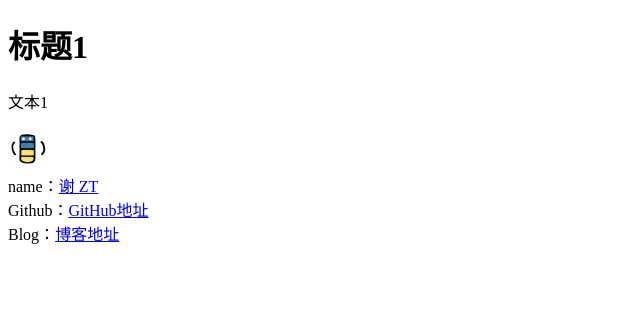
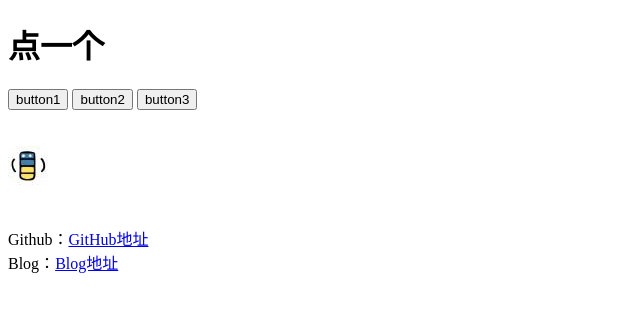
Before and after one commit to coneypo/coneypo.github.io, a plain HTML site: page index.html in a window 1280 px wide. Shown: the whole page, without its empty margins (0-640 px from the left). Drawn offline with Linux system fonts and the light colour scheme.

Commit message:
update my websites

```diff
--- a/index.html
+++ b/index.html
@@ -1,21 +1,49 @@
 <!DOCTYPE html>
 <html>
 <head>
+
 <meta charset="utf-8">
 <title></title>
+
+<script>
+function myFunction1()
+{
+alert("no");
+}
+function myFunction2()
+{
+alert("no");
+}
+function myFunction3()
+{
+alert("yes");
+}
+</script>
+
 </head>
+
 <body>
-    <h1>标题1</h1>
-    <p>文本1</p>
-    <!--注释-->
+	<h1>点一个</h1>
+    <button onclick="myFunction1()">button1</button>
+	<button onclick="myFunction2()">button2</button>
+	<button onclick="myFunction3()">button3</button>
+
+	<br>
+	<br>
+	<br>
+
+	<!--注释-->
 
 	<img alt="show pic" src="7233586.jpg" >
+
+	<br>
+	<br>
+	<br>
+
     <div id="profile_block">
-		name：<a href="https://home.cnblogs.com/u/AdaminXie/">谢 ZT</a>
-		<br>
 		Github：<a href="https://github.com/coneypo/" >GitHub地址</a>
         <br>
-		Blog：<a href="http://www.cnblogs.com/AdaminXie/">博客地址</a>
+		Blog：<a href="http://www.cnblogs.com/AdaminXie/">Blog地址</a>
         <br>
      </div>
 
```
